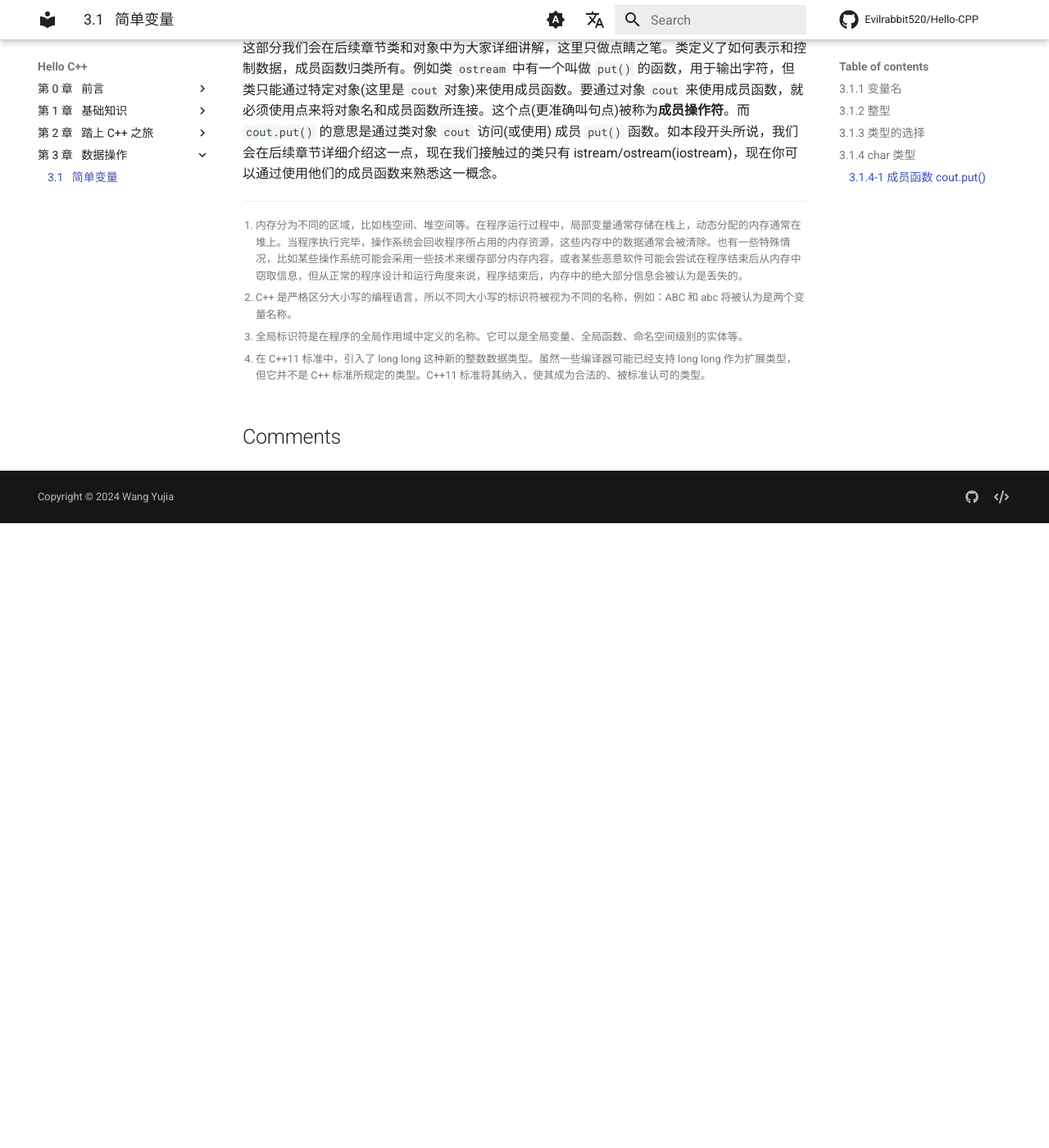
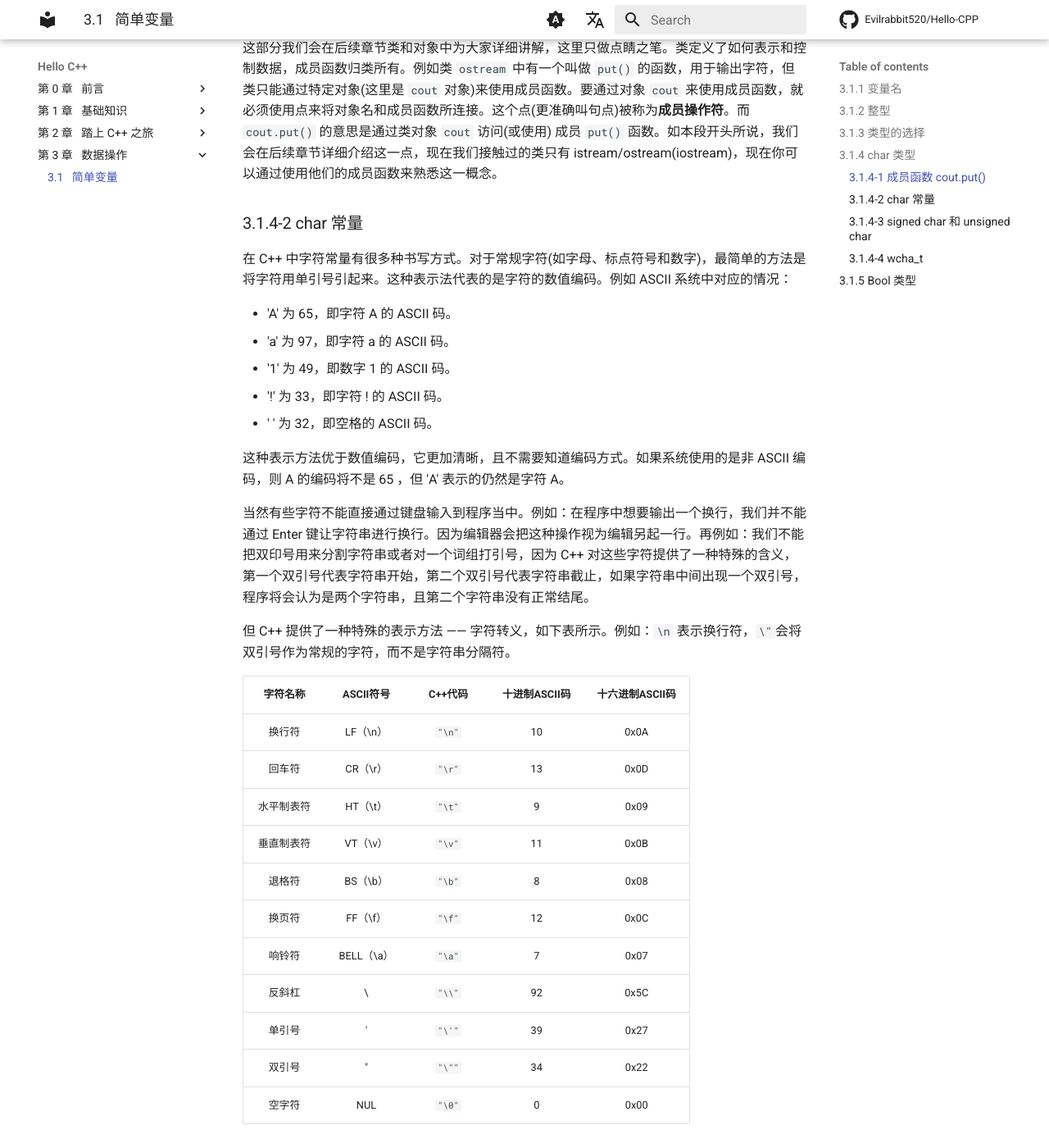
Before and after one commit to Evilrabbit520/Hello-CPP, an MkDocs documentation site: the page built from docs/DataOperation/simpleVariables.md, in a window 1280 px wide and 1400 px high, scrolled down 6728 px. Shown: the whole window at 82% size. Built offline with MkDocs 1.6.1 and Material for MkDocs 9.7.7, drawn with Linux system fonts in a browser that asks for light colours; comment, search, counter and statistics services are not loaded; before the commit the page ends 7366 px from its top, so only the background shows below that; some of the changed text lies outside the part shown.

Commit message:
Updated 3.1.4-2 char constants.

````diff
--- a/docs/DataOperation/simpleVariables.md
+++ b/docs/DataOperation/simpleVariables.md
@@ -347,11 +347,73 @@ The character that is the decimal value of the input character plus one: F
 
 ### 3.1.4-1 成员函数 cout.put()
 
-`cout.put()` 到底是怎样的东西？其中为什么会需要用一个点来点出函数？
+到底什么是 `cout.put()` 函数？其中为什么会需要用一个点来点出函数？
 
 `cout.put()` 函数是一个重要的 C++ 面向对象(OOP)概念 —— **成员函数**。
 
 这部分我们会在后续章节类和对象中为大家详细讲解，这里只做点睛之笔。类定义了如何表示和控制数据，成员函数归类所有。例如类 `ostream` 中有一个叫做 `put()` 的函数，用于输出字符，但类只能通过特定对象(这里是 `cout` 对象)来使用成员函数。要通过对象 `cout` 来使用成员函数，就必须使用点来将对象名和成员函数所连接。这个点(更准确叫句点)被称为**成员操作符**。而 `cout.put()` 的意思是通过类对象 `cout` 访问(或使用) 成员 `put()` 函数。如本段开头所说，我们会在后续章节详细介绍这一点，现在我们接触过的类只有 istream/ostream(iostream)，现在你可以通过使用他们的成员函数来熟悉这一概念。
+
+### 3.1.4-2 char 常量
+
+在 C++ 中字符常量有很多种书写方式。对于常规字符(如字母、标点符号和数字)，最简单的方法是将字符用单引号引起来。这种表示法代表的是字符的数值编码。例如 ASCII 系统中对应的情况：
+
+- 'A' 为 65，即字符 A 的 ASCII 码。
+- 'a' 为 97，即字符 a 的 ASCII 码。
+- '1' 为 49，即数字 1 的 ASCII 码。
+- '!' 为 33，即字符 ! 的 ASCII 码。
+- ' ' 为 32，即空格的 ASCII 码。
+
+这种表示方法优于数值编码，它更加清晰，且不需要知道编码方式。如果系统使用的是非 ASCII 编码，则 A 的编码将不是 65 ，但 'A' 表示的仍然是字符 A。
+
+当然有些字符不能直接通过键盘输入到程序当中。例如：在程序中想要输出一个换行，我们并不能通过 Enter 键让字符串进行换行。因为编辑器会把这种操作视为编辑另起一行。再例如：我们不能把双印号用来分割字符串或者对一个词组打引号，因为 C++ 对这些字符提供了一种特殊的含义，第一个双引号代表字符串开始，第二个双引号代表字符串截止，如果字符串中间出现一个双引号，程序将会认为是两个字符串，且第二个字符串没有正常结尾。
+
+但 C++ 提供了一种特殊的表示方法 —— 字符转义，如下表所示。例如：`\n` 表示换行符，`\"`会将双引号作为常规的字符，而不是字符串分隔符。
+
+|字符名称|ASCII符号|C++代码|十进制ASCII码|十六进制ASCII码|
+|:----:|:----:|:----:|:----:|:----:|
+|换行符|LF（\n）|`"\n"`|10|0x0A|
+|回车符|CR（\r）|`"\r"`|13|0x0D|
+|水平制表符|HT（\t）|`"\t"`|9|0x09|
+|垂直制表符|VT（\v）|`"\v"`|11|0x0B|
+|退格符|BS（\b）|`"\b"`|8|0x08|
+|换页符|FF（\f）|`"\f"`|12|0x0C|
+|响铃符|BELL（\a）|`"\a"`|7|0x07|
+|反斜杠|\\|`"\\"`|92|0x5C|
+|单引号|'|`"\'"`|39|0x27|
+|双引号| " |`"\""`|34|0x22|
+|空字符|NUL|`"\0"`|0|0x00|
+
+下面来看看我们如何使用转义字符。
+
+!!! Tip "注意"
+
+    我们应该像处理常规字符时一样来处理转义字符。也就是说，将他们视为字符常量时应该使用单引号引起来，将他们放在字符串中时，不要使用单引号。
+
+``` C++
+char escapeChar = '\n';
+cout << "Hello" << escapeChar << "World"<< \t <<"\"Here\" we are";
+```
+
+它的输出如下：
+
+``` test
+Hello
+World   "Here" we are
+```
+
+### 3.1.4-3 signed char 和 unsigned char
+
+与 `int` 不同的是 `char` 在默认情况下既不是没有符号，也不是有符号的。是否有符号是由 C++ 实现决定的，这样编译器开发人员可以最大限度的与硬件属性所匹配。如果 `char` 有某种特定的行为，你则可以显示的将类型设置为 `signed char` 或 `unsigned char`。
+
+例如：当适用于需要表示有符号的小整数的情况，比如在处理一些小范围的温度变化值（可能有正有负）、误差值等场景时，可以使用 `signed char` 来存储温度的变化量（假设精度合适）。而当用于存储原始字节数据，比如图像、音频等文件的字节流数据。因为这些数据通常是无符号的字节序列，用 0～255 表示不同的颜色强度（在图像中）或者音频样本的幅度时，可以存储在 `unsigned char` 类型的变量中。
+
+### 3.1.4-4 wcha_t
+
+## 3.1.5 Bool 类型
+
+
+
+
 
 
 
````
